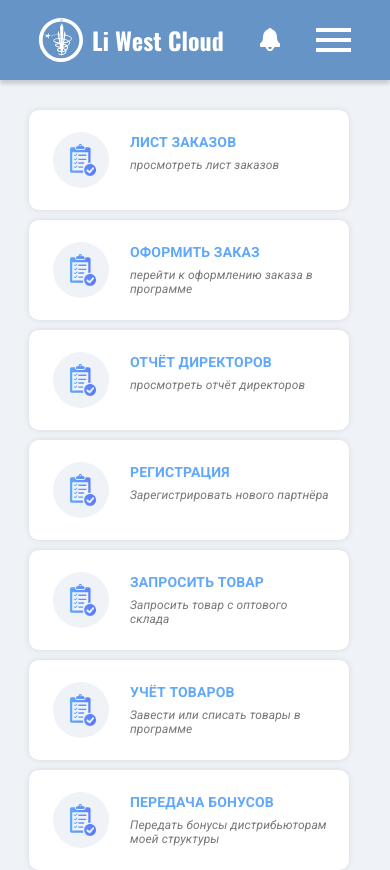
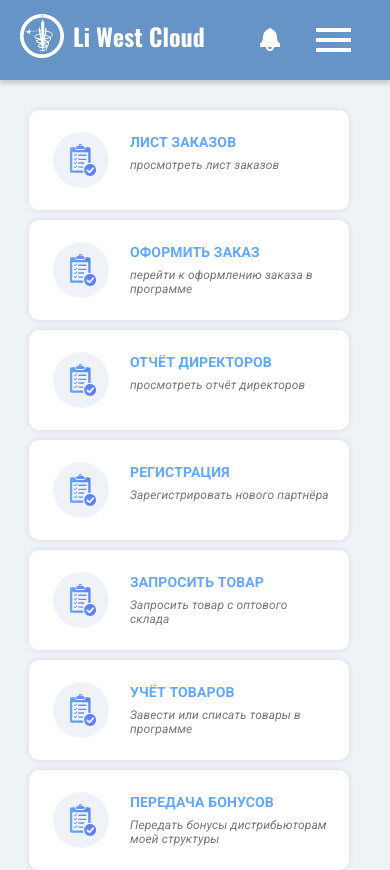
Before and after one commit to NSmolyakov/LWCloud, a React (Create React App) app: page / in a window 390 px wide. Shown: the top 870 px of the page. Built offline with nearby package versions, Linux system fonts and the light colour scheme.

Commit message:
create MobNav animation

```diff
--- a/src/components/TopNav/MobNav/mobNav.css
+++ b/src/components/TopNav/MobNav/mobNav.css
@@ -1,26 +1,40 @@
-.mobNav{
+.mobNav {
     height: 100vh;
     background: #6694C6;
 }
 
-.mobNav .Logo{
+.mobNav .Logo {
     margin-top: 0;
     padding-top: 14px;
     padding-left: 14px;
 }
 
-.mobNav .Notif{
+.mobNav .Notif {
     margin-left: 52px;
     margin-bottom: 6px;
 }
 
-.mobNav .Close{
+.mobNav .Close {
     margin-left: 32px;
 }
 
-.mobNav nav{
+.mobNav nav {
     margin-top: 20px;
+    animation: navAnimation 1 .5s ease-out;
 }
-.mobNav .NavElement{
+
+.mobNav .NavElement {
     margin-top: 36px;
 }
+
+@keyframes navAnimation {
+    from {
+        margin-top: 40px;
+        opacity: 0;
+    }
+
+    to {
+        margin-top: 20px;
+        opacity: 1;
+    }
+}
--- a/src/components/TopNav/TopNav.css
+++ b/src/components/TopNav/TopNav.css
@@ -17,7 +17,7 @@
 
 .Logo {
     grid-area:'lg';
-    margin-top: 18px;
+    margin-top: 14px;
     margin-right: 104px;
 }
 
@@ -82,6 +82,9 @@
 
 
 @media screen and (max-width:768px) {
+    .TopNav{
+        grid-gap:19px;
+    }
     .MobMenu{
         display: inline-block;
     }
```
